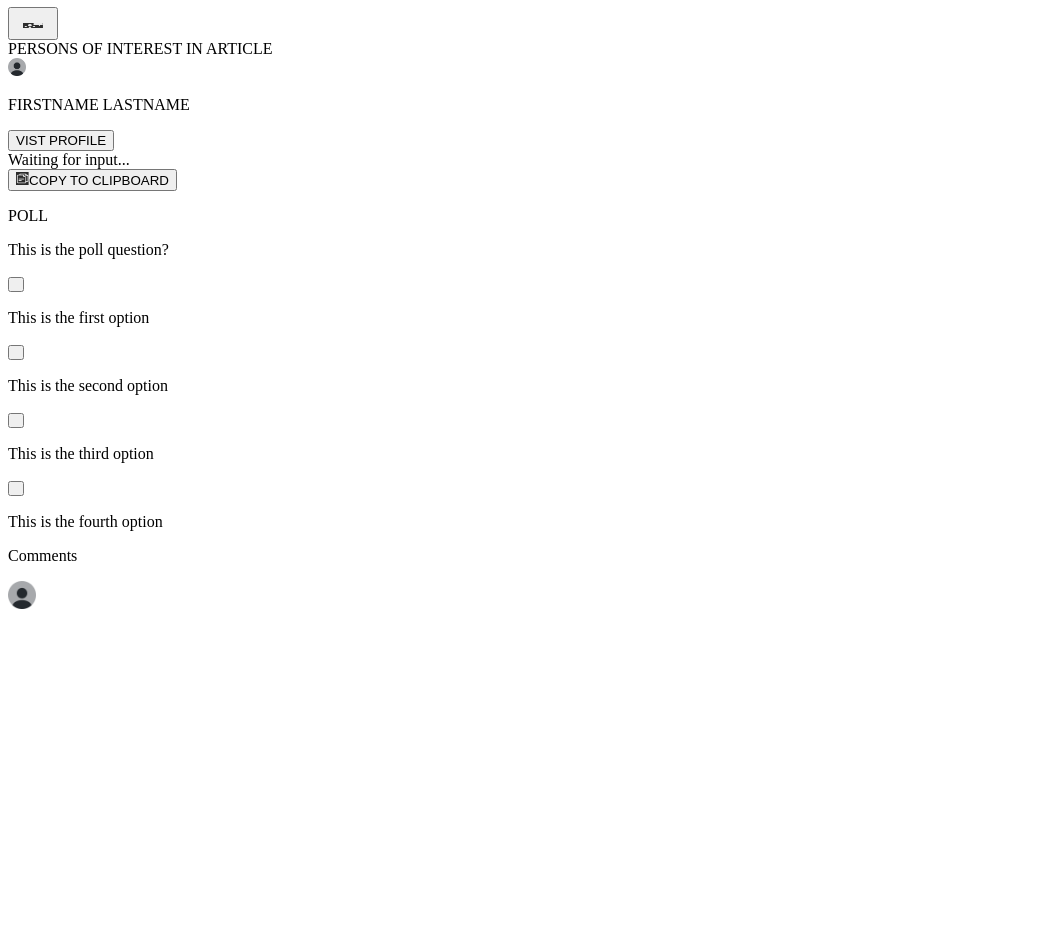
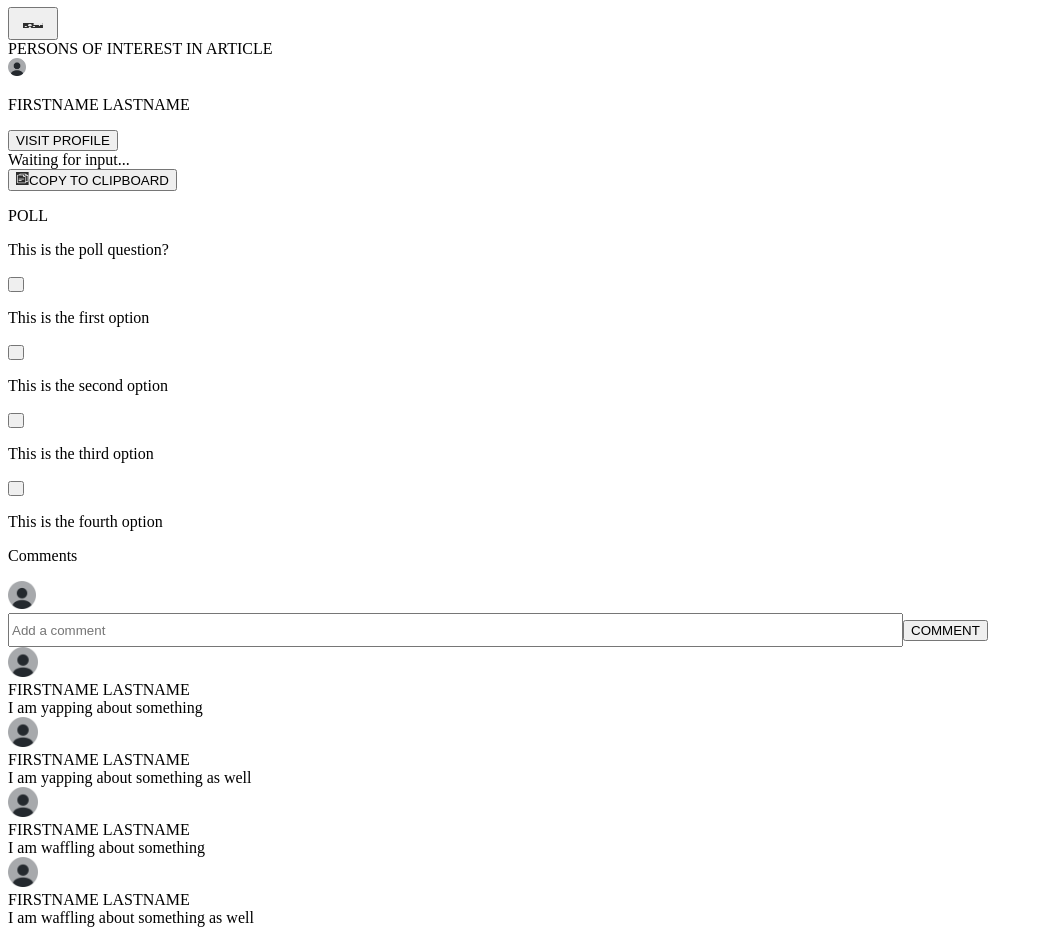
Before and after one commit to DarrenOoi/NewsCuration, a Next.js app: page /articleSearch in a window 1280 px wide. Shown: the part 1040-1975 px from the top of the page, without its empty margins (0-1043 px from the left). Before the commit the page ends 1661 px from the top, so only its background shows below. Built offline with nearby package versions, Linux system fonts and the light colour scheme.

Commit message:
finished visuals for the features

```diff
--- a/components/Card.jsx
+++ b/components/Card.jsx
@@ -29,7 +29,7 @@ const Card = ({ title, content, highlight = false, biasWords }) => {
             <p className="text-xs font-bold text-black">FIRSTNAME LASTNAME</p>
 
             <button className="btn btn-xs btn-neutral bg-[#2E2E2E] rounded-full text-white font-semibold text-xs">
-              VIST PROFILE
+              VISIT PROFILE
             </button>
           </div>
         </div>
--- a/components/Comment.jsx
+++ b/components/Comment.jsx
@@ -1,7 +1,18 @@
+import Image from 'next/image';
+import Pic from "./pictures/pic.png"
+
 const Comment = ({user, text}) => {
     return (
-        <div>
-
+        <div className="flex flex-row mt-7 ml-2 items-start">
+            <Image
+                src={Pic}
+                width={30}
+                height={30}
+            />
+            <div className="flex flex-col ml-4" style={{width:"944px"}}>
+                <div className="p text-xs font-semibold text-black">{user}</div>
+                <div className="p text-xs font-normal text-black">{text}</div>
+            </div>
         </div>
     );
 };
--- a/components/Poll.jsx
+++ b/components/Poll.jsx
@@ -23,14 +23,23 @@ const Poll = () => {
 
                 <div className="mt-10">
                     <p className="text-black text-md font-semibold">Comments</p>
-                    <div className="flex flex-row mt-3">
+                    <div className="flex mt-3 space-x-4 pb-4">
                         <Image
                             src={Pic}
                             width={28}
                             height={28}
                         />
+                        <div className="flex items-start flex-row space-x-2">
+                            <input type="text" placeholder="Add a comment" className="input input-ghost input-sm" style={{height:"28px", width:"887px"}}/>
+                            <button className="btn btn-xs btn-neutral bg-[#2E2E2E] rounded-full text-white font-semibold text-xs">
+                                COMMENT
+                            </button>
+                        </div>
                     </div>
-                    <Comment />
+                    <Comment user={"FIRSTNAME LASTNAME"} text={"I am yapping about something"}/>
+                    <Comment user={"FIRSTNAME LASTNAME"} text={"I am yapping about something as well"}/>
+                    <Comment user={"FIRSTNAME LASTNAME"} text={"I am waffling about something"}/>
+                    <Comment user={"FIRSTNAME LASTNAME"} text={"I am waffling about something as well"}/>
                 </div>
 
             </div>
```
